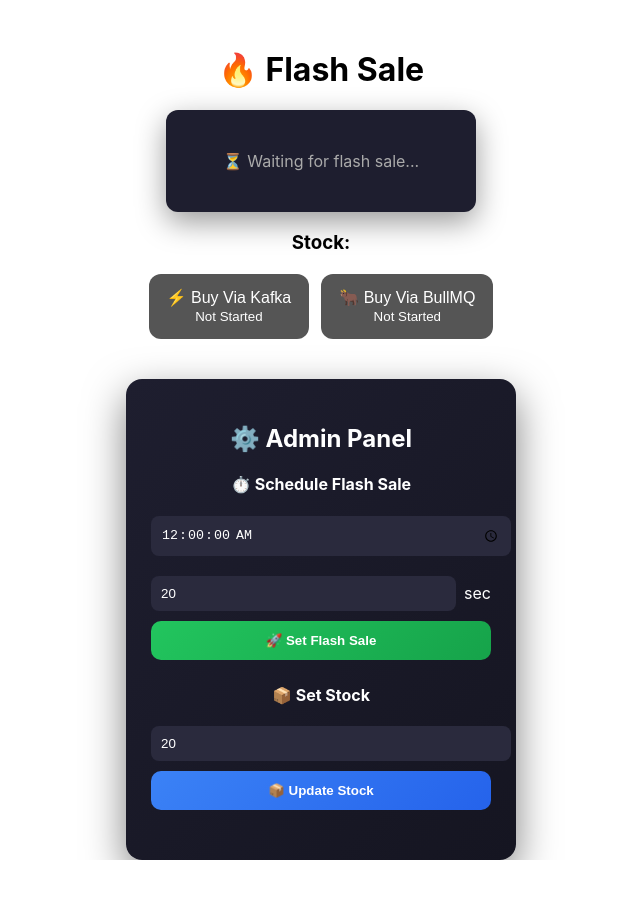
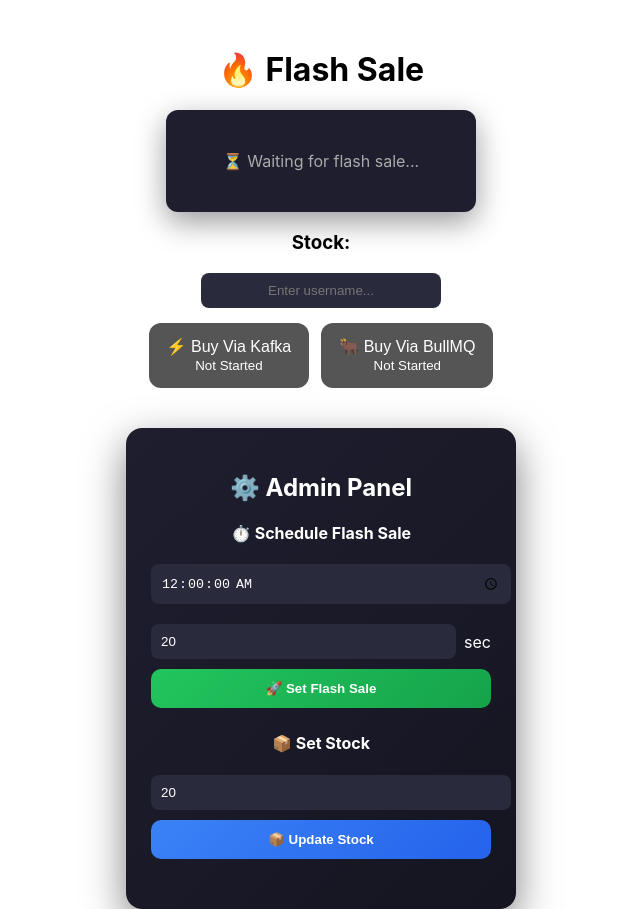
Before and after one commit to dimlat/bookipi, a React (Create React App) app in the folder frontend/: page / in a window 1280 px wide. Shown: the whole page, without its empty margins (319-959 px from the left). Before the commit the page ends 860 px from the top, so only its background shows below. Built offline with nearby package versions, Linux system fonts and the light colour scheme; no server answers.

Commit message:
feat: add username input and validation to BuyButton component

```diff
--- a/frontend/src/components/BuyButton.js
+++ b/frontend/src/components/BuyButton.js
@@ -3,6 +3,7 @@ import { useState } from "react";
 export default function BuyButton({ stock, isLive }) {
     const [loading, setLoading] = useState(false);
     const [toast, setToast] = useState(null);
+    const [username, setUsername] = useState("");
 
     const isOutOfStock = !stock || stock <= 0;
 
@@ -12,13 +13,20 @@ export default function BuyButton({ stock, isLive }) {
     };
 
     const handleBuy = async (type) => {
+        if (!username.trim()) {
+            showToast("⚠️ Please enter username", "error");
+            return;
+        }
+
         try {
             setLoading(true);
 
-            const url =
+            const baseUrl =
                 type === "kafka"
                     ? "http://localhost:8080/api/buy"
                     : "http://localhost:8080/api/buy-bull";
+
+            const url = `${baseUrl}?user=${encodeURIComponent(username)}`;
 
             const res = await fetch(url);
             const text = await res.text();
@@ -42,7 +50,7 @@ export default function BuyButton({ stock, isLive }) {
 
     return (
         <>
-            {/* 🔥 TOAST TOP */}
+            {/* TOAST */}
             {toast && (
                 <div style={{
                     position: "fixed",
@@ -56,19 +64,38 @@ export default function BuyButton({ stock, isLive }) {
                     borderRadius: "10px",
                     boxShadow: "0 10px 30px rgba(0,0,0,0.3)",
                     fontWeight: "bold",
-                    zIndex: 999,
-                    animation: "slideDown 0.3s ease"
+                    zIndex: 999
                 }}>
                     {toast.msg}
                 </div>
             )}
+
+            {/* USER INPUT */}
+            <div style={{ textAlign: "center", marginBottom: 15 }}>
+                <input
+                    type="text"
+                    placeholder="Enter username..."
+                    value={username}
+                    onChange={(e) => setUsername(e.target.value)}
+                    style={{
+                        padding: "10px",
+                        borderRadius: "8px",
+                        border: "none",
+                        width: 220,
+                        background: "#2a2a3d",
+                        color: "white",
+                        outline: "none",
+                        textAlign: "center"
+                    }}
+                />
+            </div>
 
             {/* BUTTONS */}
             <div style={{
                 display: "flex",
                 gap: 12,
                 justifyContent: "center",
-                marginTop: 20
+                marginTop: 10
             }}>
                 <button
                     onClick={() => handleBuy("kafka")}
```
